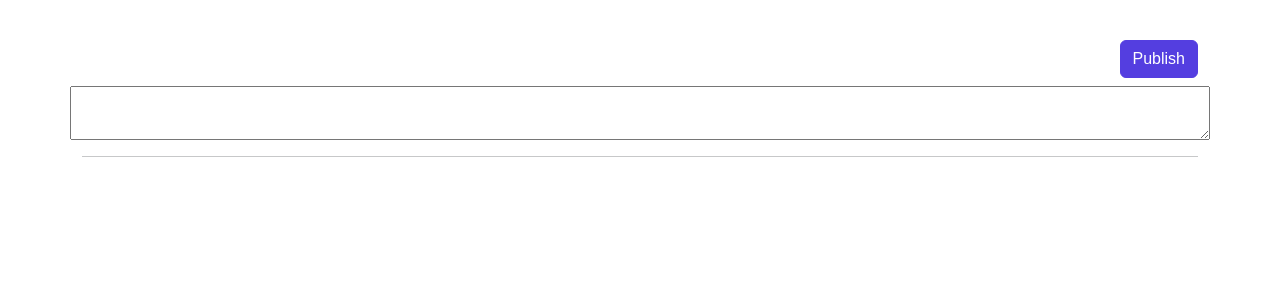
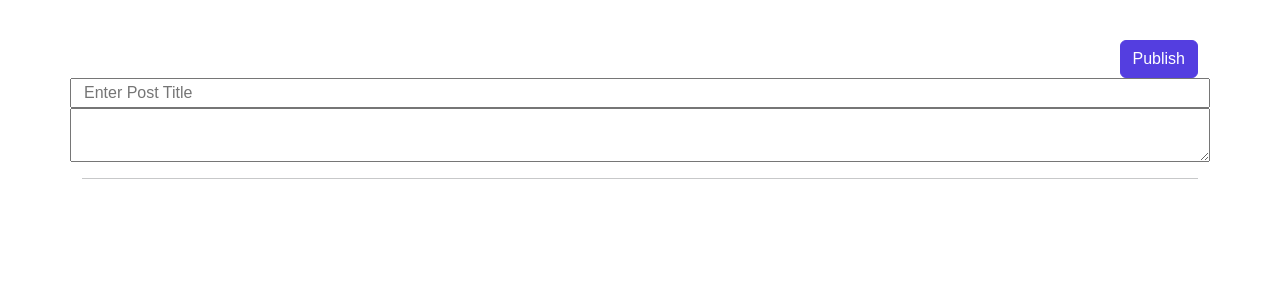
Before and after one commit to DanielRomeo/EconJournalEntry, a Next.js app in the folder frontend/: page /createpost in a window 1280 px wide. Shown: the top 300 px of the page. Built offline with nearby package versions, Linux system fonts and the light colour scheme.

Commit message:
updated the firestore db

```diff
--- a/frontend/src/app/createpost/createPostComponent.tsx
+++ b/frontend/src/app/createpost/createPostComponent.tsx
@@ -4,6 +4,7 @@ import SideNavbar from "../_components/sideNavbar"
 import React, { useState } from 'react';
 import MarkdownEditor from './markdownEditor'; // Assuming the path is correct
 import Styles from '../_styles/CreatePost/CreatePostComponent.module.scss'
+import { addDoc } from "firebase/firestore";
 
 interface Post {
   title: string;
@@ -13,9 +14,18 @@ interface Post {
 const CreatePostComponent = () =>{
     const [post, setPost] = useState<Post>({ title: '', content: '' });
 
+    const handleTitleChange = (event: React.ChangeEvent<HTMLInputElement>) => {
+        setPost({ ...post, title: event.target.value });
+      };
+
     const handleChange = (event: React.ChangeEvent<HTMLTextAreaElement>) => {
       setPost({ ...post, content: event.target.value });
     };
+
+    // create post function:
+    const createPost = async () =>{
+
+    }
 
     return (
 
@@ -31,7 +41,15 @@ const CreatePostComponent = () =>{
 
             <Row className={`${Styles.row2}`}>
                 {/* Display post title (replace with your logic) */}
-                    <h1>{post.title}</h1>
+
+                {/* Title input field */}
+                <input
+                    type="text"
+                    value={post.title}
+                    onChange={handleTitleChange}
+                    placeholder="Enter Post Title"
+                />
+
 
                 {/* Textfield or textarea for markdown input */}
                 <textarea value={post.content} onChange={handleChange} />
```
Also changed, not shown: frontend/src/app/_components/firebaseConfig.ts (+5 -2 lines).
